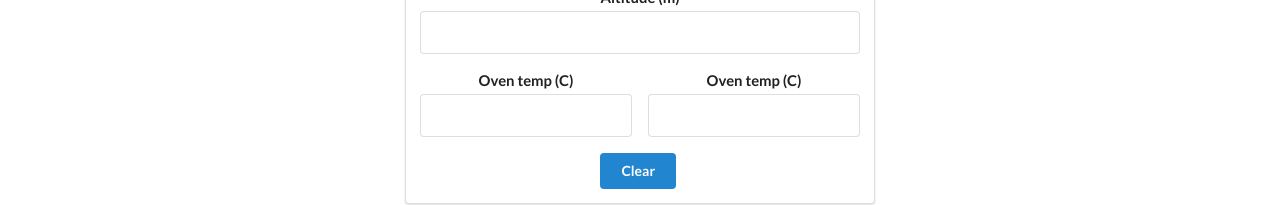
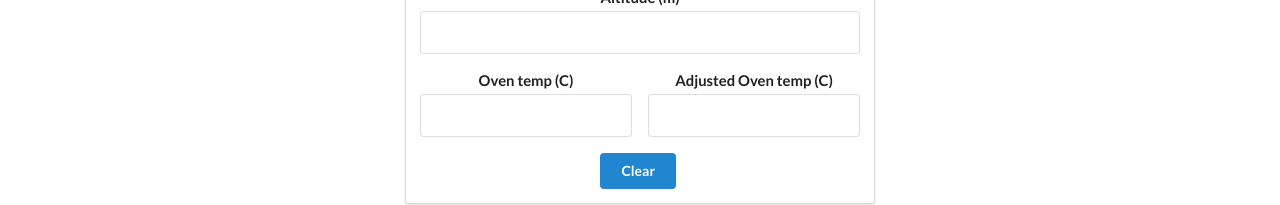
Before and after one commit to michaelmaryanoff/high-altitude-baking-calculator, a React (Create React App) app: page / in a window 1280 px wide. Shown: the part 223-428 px from the top of the page. Built offline with nearby package versions, Linux system fonts and the light colour scheme.

Commit message:
Set up oven temp fields

```diff
--- a/src/components/form/CalculatorForm.js
+++ b/src/components/form/CalculatorForm.js
@@ -2,7 +2,7 @@
 import React, { useState } from 'react';
 
 // Constants
-import { unitField, altitudeField, ovenTempField } from '../form/inputTypes';
+import { unitField, altitudeField, ovenTempField, ovenTempFieldOutput } from '../form/inputTypes';
 
 // Redux
 import { clearForm } from '../../actions';
@@ -15,15 +15,15 @@ import TextInputField from './TextInputField';
 const CalculatorForm = () => {
   // Component state
   const [unitFieldData, setUnitFieldData] = useState('metric');
-  const [altitudeFieldData, setAltitudeFieldDate] = useState('');
-  const [ovenTempFieldData, setOvenTempFieldDate] = useState('');
+  const [altitudeFieldData, setAltitudeFieldData] = useState('');
+  const [ovenTempInputFieldData, setOvenTempInputFieldData] = useState('');
+  const [ovenTempOutputFieldData, setOvenTempOutputFieldData] = useState('');
 
   // Defualt state
-  const defaults = { unitFieldDefault: 'metric', altitudeFieldDefault: '' };
+  const defaults = { unitFieldDefault: 'metric', emptyString: '' };
 
   // Redux
   const dispatch = useDispatch();
-  // const units = useSelector(state => state.calculationForm);
 
   // Used for populating unit dropdown
   const unitDataSource = [
@@ -33,16 +33,18 @@ const CalculatorForm = () => {
 
   // Setting altitude label
   const unit = useSelector(state => state.calculationForm.unit);
-  const altitudeLabel = unit === 'metric' ? 'Altitude (m)' : 'Altitude (ft)';
-  const ovenTempLabel = unit === 'metric' ? 'Oven temp (C)' : 'Oven temp (F)';
+  const altitudeUnitLabel = unit === 'metric' ? '(m)' : '(ft)';
+  const ovenTempUnitLabel = unit === 'metric' ? '(C)' : '(F)';
 
   const handleClear = event => {
     event.preventDefault();
 
     // Set defaults in state
-    const { unitFieldDefault, altitudeFieldDefault } = defaults;
+    const { unitFieldDefault, emptyString } = defaults;
     setUnitFieldData(unitFieldDefault);
-    setAltitudeFieldDate(altitudeFieldDefault);
+    setAltitudeFieldData(emptyString);
+    setOvenTempInputFieldData(emptyString);
+    setOvenTempOutputFieldData(emptyString);
 
     // Set defaults in Redux
     dispatch(clearForm());
@@ -68,8 +70,8 @@ const CalculatorForm = () => {
                   id={altitudeField}
                   type="number"
                   value={altitudeFieldData}
-                  handleOnChange={event => setAltitudeFieldDate(event)}
-                  label={altitudeLabel}
+                  handleOnChange={event => setAltitudeFieldData(event)}
+                  label={`Altitude ${altitudeUnitLabel}`}
                   min={0}
                 />
               </div>
@@ -77,17 +79,17 @@ const CalculatorForm = () => {
                 <TextInputField
                   id={ovenTempField}
                   type="number"
-                  value={ovenTempFieldData}
-                  handleOnChange={event => setOvenTempFieldDate(event)}
-                  label={ovenTempLabel}
+                  value={ovenTempInputFieldData}
+                  handleOnChange={event => setOvenTempInputFieldData(event)}
+                  label={`Oven temp ${ovenTempUnitLabel}`}
                   min={0}
                 />
                 <TextInputField
-                  id={ovenTempField}
+                  id={ovenTempFieldOutput}
                   type="number"
-                  value={ovenTempFieldData}
-                  handleOnChange={event => setOvenTempFieldDate(event)}
-                  label={ovenTempLabel}
+                  value={ovenTempOutputFieldData}
+                  handleOnChange={event => setOvenTempOutputFieldData(event)}
+                  label={`Adjusted Oven temp ${ovenTempUnitLabel} `}
                   min={0}
                 />
               </div>
--- a/src/components/form/inputTypes.js
+++ b/src/components/form/inputTypes.js
@@ -1,3 +1,4 @@
 export const unitField = 'unitField';
 export const altitudeField = 'altitudeField';
 export const ovenTempField = 'ovenTempField';
+export const ovenTempFieldOutput = 'ovenTempFieldOutput';
```
